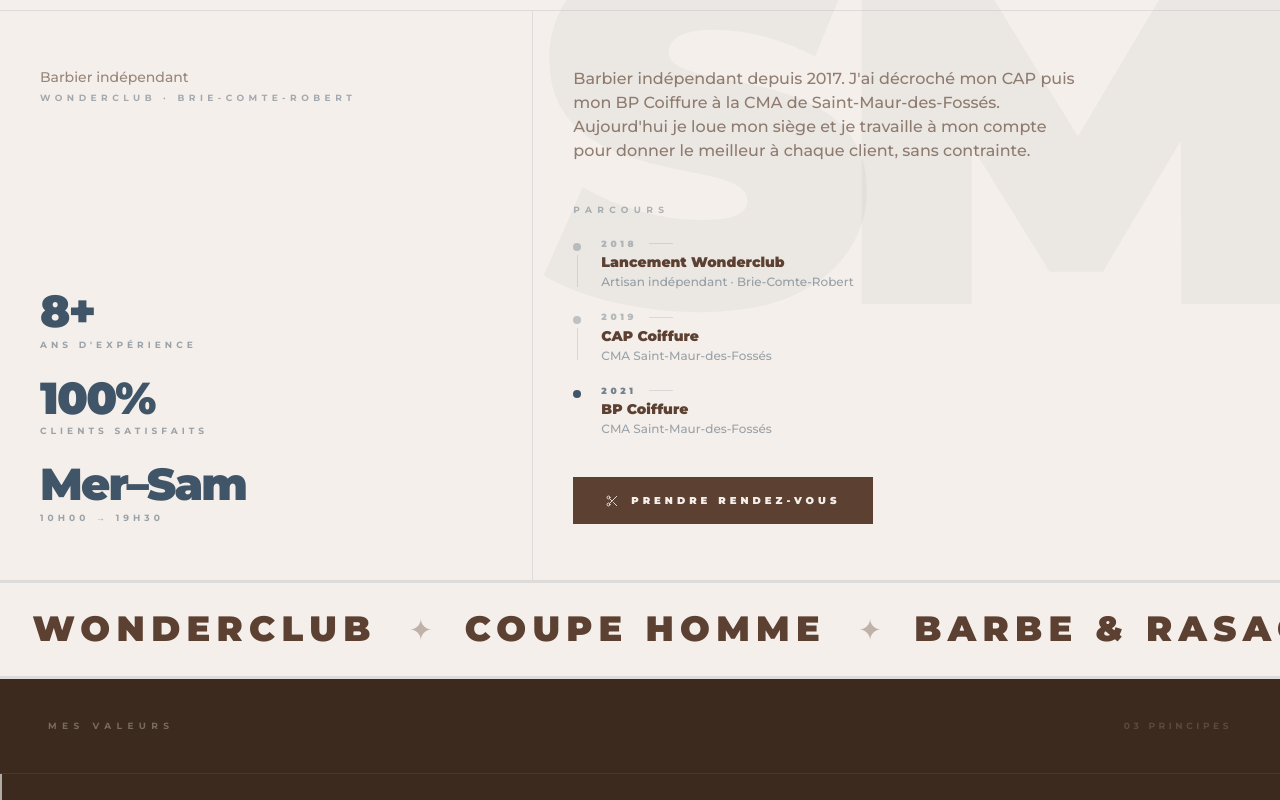
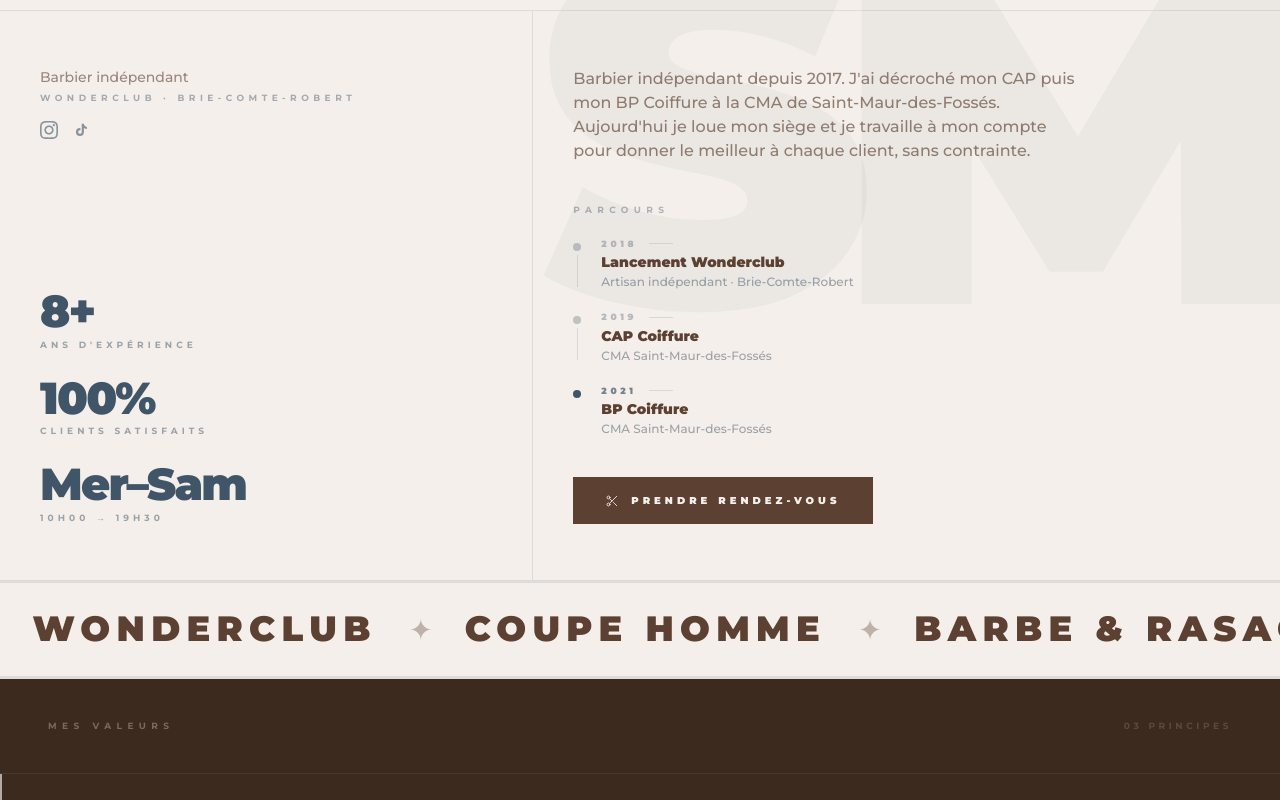
Before and after one commit to Othmanebke/barbeurcut, a React (Vite) app: page /concept in a window 1280 px wide. Shown: the part 1040-1840 px from the top of the page. Built offline with nearby package versions, Linux system fonts and the light colour scheme; no server answers; the HTML template or start-up script is replaced by a standard one.

Commit message:
feat: hero spacing tighter, social icons in footer+concept, correct links

```diff
--- a/src/components/Footer.jsx
+++ b/src/components/Footer.jsx
@@ -59,12 +59,22 @@ export default function Footer() {
                 </Link>
               ))}
             </div>
-            <div className="flex flex-col gap-2.5">
+            <div className="flex flex-col gap-3">
               <p className="text-[8px] uppercase tracking-[0.5em] text-cream/22 font-bold mb-1">Réseaux</p>
-              <a href="https://www.instagram.com/" target="_blank" rel="noopener noreferrer"
-                className="text-sm text-cream/50 font-medium hover:text-brand transition-colors">Instagram</a>
-              <a href="https://www.tiktok.com/" target="_blank" rel="noopener noreferrer"
-                className="text-sm text-cream/50 font-medium hover:text-brand transition-colors">TikTok</a>
+              <a href="https://www.instagram.com/teewdr/" target="_blank" rel="noopener noreferrer"
+                className="flex items-center gap-2.5 text-sm text-cream/50 font-medium hover:text-brand transition-colors">
+                <svg width="16" height="16" viewBox="0 0 24 24" fill="currentColor">
+                  <path d="M12 2.163c3.204 0 3.584.012 4.85.07 3.252.148 4.771 1.691 4.919 4.919.058 1.265.069 1.645.069 4.849 0 3.205-.012 3.584-.069 4.849-.149 3.225-1.664 4.771-4.919 4.919-1.266.058-1.644.07-4.85.07-3.204 0-3.584-.012-4.849-.07-3.26-.149-4.771-1.699-4.919-4.92-.058-1.265-.07-1.644-.07-4.849 0-3.204.013-3.583.07-4.849.149-3.227 1.664-4.771 4.919-4.919 1.266-.057 1.645-.069 4.849-.069zm0-2.163c-3.259 0-3.667.014-4.947.072-4.358.2-6.78 2.618-6.98 6.98-.059 1.281-.073 1.689-.073 4.948 0 3.259.014 3.668.072 4.948.2 4.358 2.618 6.78 6.98 6.98 1.281.058 1.689.072 4.948.072 3.259 0 3.668-.014 4.948-.072 4.354-.2 6.782-2.618 6.979-6.98.059-1.28.073-1.689.073-4.948 0-3.259-.014-3.667-.072-4.947-.196-4.354-2.617-6.78-6.979-6.98-1.281-.059-1.69-.073-4.949-.073zm0 5.838c-3.403 0-6.162 2.759-6.162 6.162s2.759 6.163 6.162 6.163 6.162-2.759 6.162-6.163c0-3.403-2.759-6.162-6.162-6.162zm0 10.162c-2.209 0-4-1.79-4-4 0-2.209 1.791-4 4-4s4 1.791 4 4c0 2.21-1.791 4-4 4zm6.406-11.845c-.796 0-1.441.645-1.441 1.44s.645 1.44 1.441 1.44c.795 0 1.439-.645 1.439-1.44s-.644-1.44-1.439-1.44z"/>
+                </svg>
+                Instagram
+              </a>
+              <a href="https://www.tiktok.com/@s_wonderss" target="_blank" rel="noopener noreferrer"
+                className="flex items-center gap-2.5 text-sm text-cream/50 font-medium hover:text-brand transition-colors">
+                <svg width="14" height="16" viewBox="0 0 24 24" fill="currentColor">
+                  <path d="M19.59 6.69a4.83 4.83 0 01-3.77-4.25V2h-3.45v13.67a2.89 2.89 0 01-2.88 2.5 2.89 2.89 0 01-2.89-2.89 2.89 2.89 0 012.89-2.89c.28 0 .54.04.79.1V9.01a6.33 6.33 0 00-.79-.05 6.34 6.34 0 00-6.34 6.34 6.34 6.34 0 006.34 6.34 6.34 6.34 0 006.33-6.34V8.89a8.27 8.27 0 004.84 1.55V7a4.85 4.85 0 01-1.07-.31z"/>
+                </svg>
+                TikTok
+              </a>
             </div>
           </div>
         </div>
--- a/src/pages/Concept.jsx
+++ b/src/pages/Concept.jsx
@@ -213,9 +213,26 @@ export default function Concept() {
               <p className="text-sm font-medium mb-1" style={{ color: 'rgba(92,64,49,0.60)' }}>
                 Barbier indépendant
               </p>
-              <p className="text-[9px] uppercase tracking-[0.5em] font-bold" style={{ color: 'rgba(64,85,104,0.45)' }}>
+              <p className="text-[9px] uppercase tracking-[0.5em] font-bold mb-4" style={{ color: 'rgba(64,85,104,0.45)' }}>
                 Wonderclub · Brie-Comte-Robert
               </p>
+              {/* Réseaux sociaux — icônes uniquement */}
+              <div className="flex items-center gap-4">
+                <a href="https://www.instagram.com/teewdr/" target="_blank" rel="noopener noreferrer"
+                  className="transition-opacity hover:opacity-60"
+                  style={{ color: 'rgba(64,85,104,0.60)' }}>
+                  <svg width="18" height="18" viewBox="0 0 24 24" fill="currentColor">
+                    <path d="M12 2.163c3.204 0 3.584.012 4.85.07 3.252.148 4.771 1.691 4.919 4.919.058 1.265.069 1.645.069 4.849 0 3.205-.012 3.584-.069 4.849-.149 3.225-1.664 4.771-4.919 4.919-1.266.058-1.644.07-4.85.07-3.204 0-3.584-.012-4.849-.07-3.26-.149-4.771-1.699-4.919-4.92-.058-1.265-.07-1.644-.07-4.849 0-3.204.013-3.583.07-4.849.149-3.227 1.664-4.771 4.919-4.919 1.266-.057 1.645-.069 4.849-.069zm0-2.163c-3.259 0-3.667.014-4.947.072-4.358.2-6.78 2.618-6.98 6.98-.059 1.281-.073 1.689-.073 4.948 0 3.259.014 3.668.072 4.948.2 4.358 2.618 6.78 6.98 6.98 1.281.058 1.689.072 4.948.072 3.259 0 3.668-.014 4.948-.072 4.354-.2 6.782-2.618 6.979-6.98.059-1.28.073-1.689.073-4.948 0-3.259-.014-3.667-.072-4.947-.196-4.354-2.617-6.78-6.979-6.98-1.281-.059-1.69-.073-4.949-.073zm0 5.838c-3.403 0-6.162 2.759-6.162 6.162s2.759 6.163 6.162 6.163 6.162-2.759 6.162-6.163c0-3.403-2.759-6.162-6.162-6.162zm0 10.162c-2.209 0-4-1.79-4-4 0-2.209 1.791-4 4-4s4 1.791 4 4c0 2.21-1.791 4-4 4zm6.406-11.845c-.796 0-1.441.645-1.441 1.44s.645 1.44 1.441 1.44c.795 0 1.439-.645 1.439-1.44s-.644-1.44-1.439-1.44z"/>
+                  </svg>
+                </a>
+                <a href="https://www.tiktok.com/@s_wonderss" target="_blank" rel="noopener noreferrer"
+                  className="transition-opacity hover:opacity-60"
+                  style={{ color: 'rgba(64,85,104,0.60)' }}>
+                  <svg width="15" height="18" viewBox="0 0 24 24" fill="currentColor">
+                    <path d="M19.59 6.69a4.83 4.83 0 01-3.77-4.25V2h-3.45v13.67a2.89 2.89 0 01-2.88 2.5 2.89 2.89 0 01-2.89-2.89 2.89 2.89 0 012.89-2.89c.28 0 .54.04.79.1V9.01a6.33 6.33 0 00-.79-.05 6.34 6.34 0 00-6.34 6.34 6.34 6.34 0 006.34 6.34 6.34 6.34 0 006.33-6.34V8.89a8.27 8.27 0 004.84 1.55V7a4.85 4.85 0 01-1.07-.31z"/>
+                  </svg>
+                </a>
+              </div>
             </div>
 
             <div className="space-y-6">
--- a/src/pages/Home.jsx
+++ b/src/pages/Home.jsx
@@ -156,11 +156,8 @@ export default function Home() {
           className="relative z-10 flex flex-1 flex-col items-center justify-center px-6 sm:px-10 text-center"
           style={{ paddingTop: 'var(--navbar-h, 72px)', x: titleX, y: titleY }}
         >
-          {/* Espaceur */}
-          <div className="mb-12" />
-
           {/* WONDER — tombe du haut */}
-          <div className="overflow-hidden leading-none mb-0">
+          <div className="overflow-hidden leading-none mb-0 mt-4 sm:mt-6">
             <motion.h1
               className="font-black uppercase tracking-[-0.04em] text-white"
               style={{ fontSize: 'clamp(2.8rem, 16vw, 14rem)', lineHeight: 0.92 }}
@@ -173,7 +170,7 @@ export default function Home() {
           </div>
 
           {/* CLUB — monte du bas */}
-          <div className="overflow-hidden leading-none mb-10">
+          <div className="overflow-hidden leading-none mb-5 sm:mb-6">
             <motion.h1
               className="font-black uppercase tracking-[-0.02em]"
               style={{ fontSize: 'clamp(2.8rem, 16vw, 14rem)', lineHeight: 0.92, color: 'rgba(255,255,255,0.28)' }}
@@ -186,9 +183,9 @@ export default function Home() {
           </div>
 
           {/* Ligne centrale qui s'étend */}
-          <motion.div className="flex items-center gap-4 mb-10">
+          <motion.div className="flex items-center gap-4 mb-5 sm:mb-6">
             <motion.span className="block h-px bg-white/25"
-              initial={{ width: 0 }} animate={{ width: '5rem' }}
+              initial={{ width: 0 }} animate={{ width: '4rem' }}
               transition={{ delay: 1.4, duration: 0.9 }} />
             <motion.span
               initial={{ opacity: 0, rotate: -90, scale: 0 }}
@@ -196,13 +193,13 @@ export default function Home() {
               transition={{ delay: 1.7, duration: 0.5, ease: 'backOut' }}
               style={{ color: 'rgba(255,255,255,0.35)', fontSize: '1rem' }}>✦</motion.span>
             <motion.span className="block h-px bg-white/25"
-              initial={{ width: 0 }} animate={{ width: '5rem' }}
+              initial={{ width: 0 }} animate={{ width: '4rem' }}
               transition={{ delay: 1.4, duration: 0.9 }} />
           </motion.div>
 
           {/* Réseaux sociaux */}
           <motion.div
-            className="flex items-center justify-center gap-5 mb-8"
+            className="flex items-center justify-center gap-5 mb-5 sm:mb-6"
             initial={{ opacity: 0 }} animate={{ opacity: 1 }}
             transition={{ delay: 1.7, duration: 0.6 }}>
             <a href="https://www.instagram.com/teewdr/" target="_blank" rel="noopener noreferrer"
@@ -231,7 +228,7 @@ export default function Home() {
             initial={{ opacity: 0, y: 20 }}
             animate={{ opacity: 1, y: 0 }}
             transition={{ delay: 1.95, duration: 0.6, ease: [0.22, 1, 0.36, 1] }}
-            className="mb-10"
+            className="mb-5 sm:mb-6"
           >
             <motion.div
               whileHover={{ scale: 1.06, boxShadow: '0 0 60px rgba(255,255,255,0.18), 0 0 120px rgba(255,255,255,0.08)' }}
```
